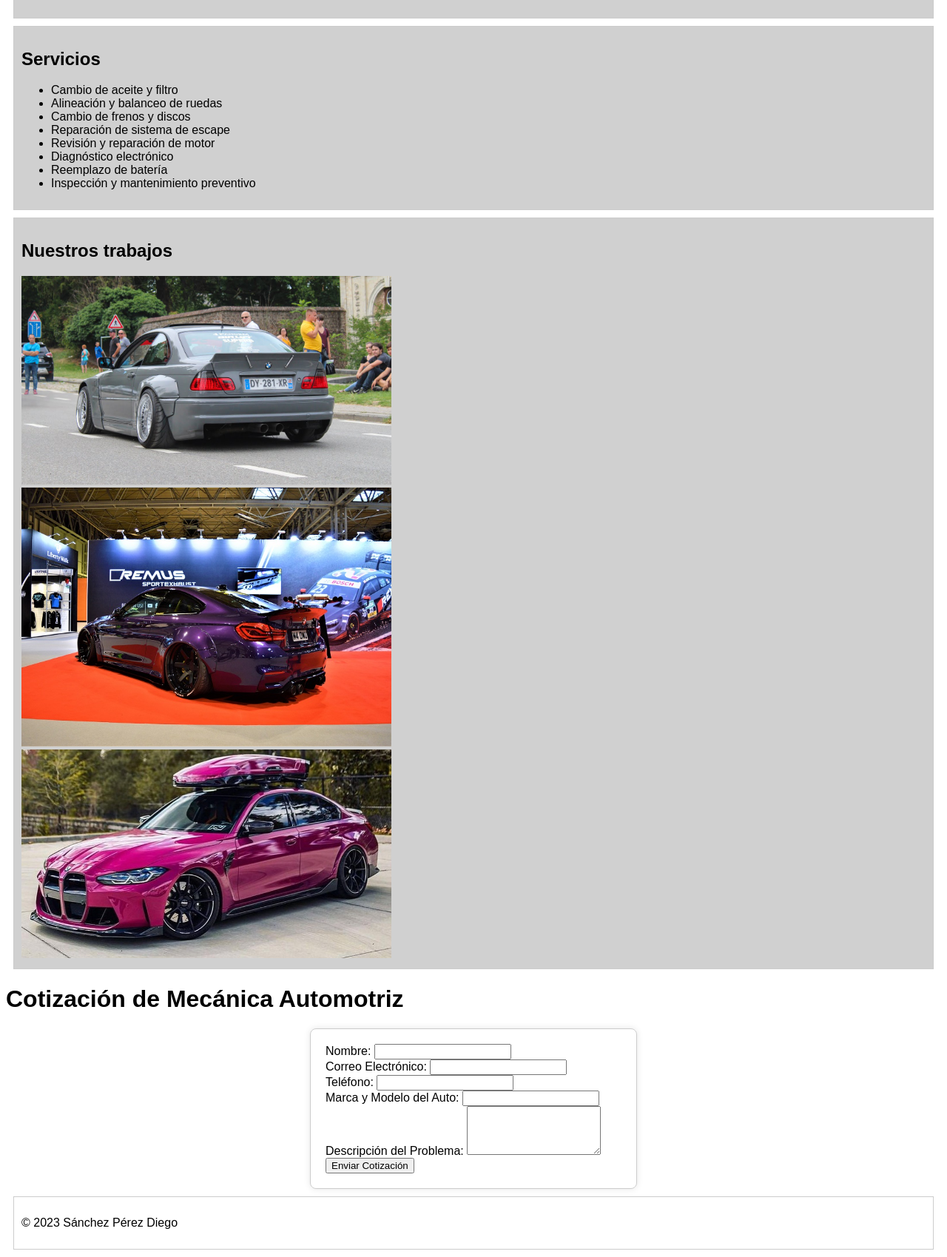
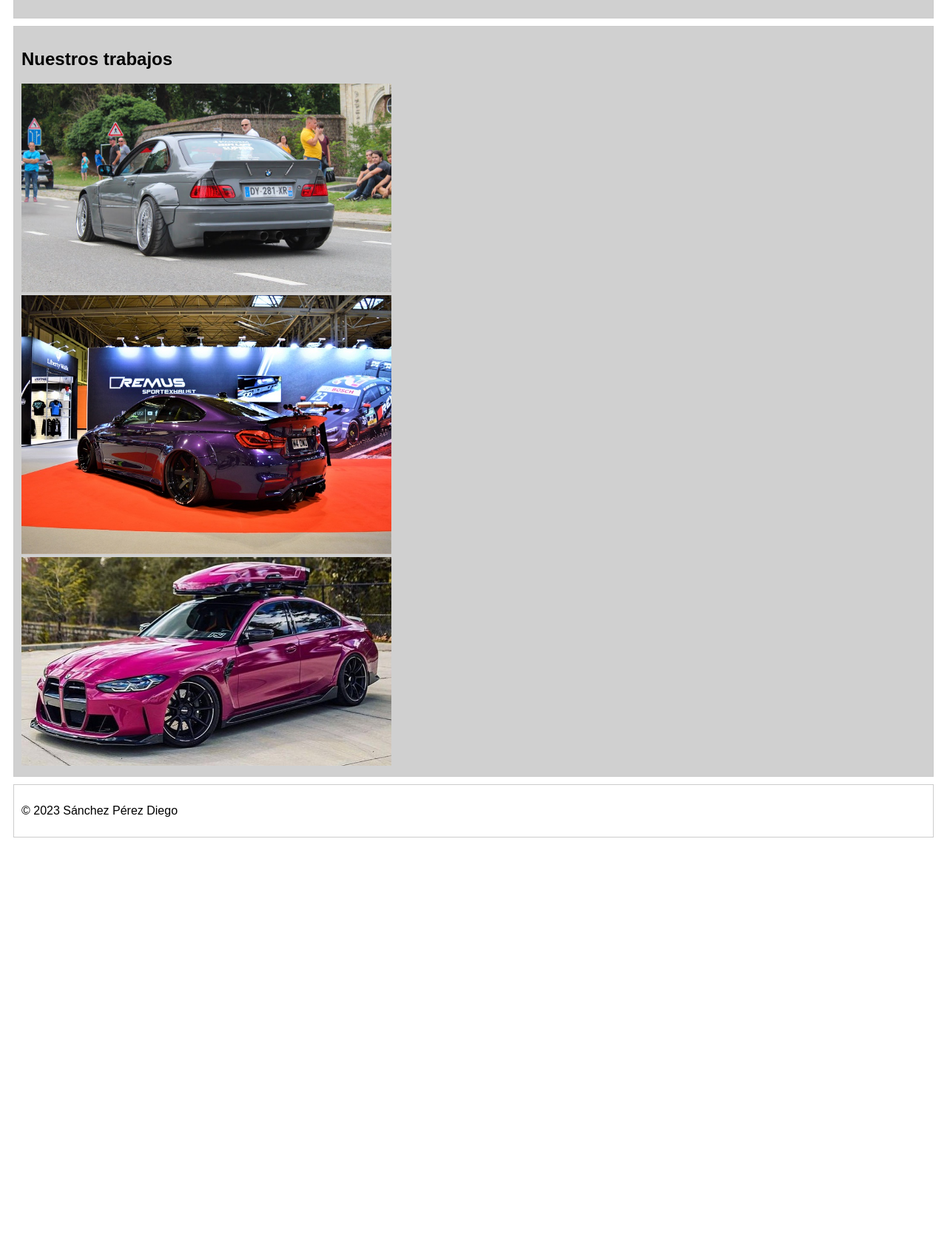
Before and after one commit to diegomost/diegomost.github.io, a plain HTML site: page index.html in a window 1280 px wide. Shown: the part 210-1909 px from the top of the page at 74% size. After the commit the page ends 1352 px from the top, so only its background shows below. Drawn offline with Linux system fonts and the light colour scheme.

Commit message:
Update index.html

```diff
--- a/index.html
+++ b/index.html
@@ -3,7 +3,7 @@
 <head>
     <meta charset="UTF-8">
     <meta name="viewport" content="width=device-width, initial-scale=1.0">
-    <title>Mecánica de Autos</title>
+    <title>Mecánica de Autos - Inicio</title>
     <link rel="stylesheet" href="styles.css">
 </head>
 <body>
@@ -14,65 +14,21 @@
 
     <nav>
         <ul>
-            <li><a href="#">Inicio</a></li>
-            <li><a href="#">Servicios</a></li>
-            <li><a href="#">Contacto</a></li>
+            <li><a href="index.html">Inicio</a></li>
+            <li><a href="servicios.html">Servicios</a></li>
+            <li><a href="contacto.html">Contacto</a></li>
         </ul>
     </nav>
 
     <section>
-        <h2>Servicios</h2>
-        <ul>
-            <li>Cambio de aceite y filtro</li>
-            <li>Alineación y balanceo de ruedas</li>
-            <li>Cambio de frenos y discos</li>
-            <li>Reparación de sistema de escape</li>
-            <li>Revisión y reparación de motor</li>
-            <li>Diagnóstico electrónico</li>
-            <li>Reemplazo de batería</li>
-            <li>Inspección y mantenimiento preventivo</li>
-        </ul>
-    </section>
-
-      <section>
         <h2>Nuestros trabajos</h2>
         <img src="1.jpg" alt = "Foto de trabajo de pintura" title="Pulsa para agrandar" align = "bottom" width="500" height="282"/> <br/>
         <img src="2.jpg" alt = "Foto de trabajo de tuneo" title="Pulsa para agrandar" align = "bottom" width="500" height="350"/> <br/>
         <img src="3.jpg" alt = "Foto de trabajo de servicio" title="Pulsa para agrandar" align = "bottom" width="500" height="282"/> <br/>
     </section>
 
-<h1>Cotización de Mecánica Automotriz</h1>
-
-    <form id="cotizacionForm">
-        <label for="nombre">Nombre:</label>
-        <input type="text" id="nombre" name="nombre" required align="right"><br/>
-
-        <label for="email">Correo Electrónico:</label>
-        <input type="email" id="email" name="email" requiredalign="right"><br/>
-
-        <label for="telefono">Teléfono:</label>
-        <input type="tel" id="telefono" name="telefono"align="right"><br/>
-
-        <label for="marcaModelo">Marca y Modelo del Auto:</label>
-        <input type="text" id="marcaModelo" name="marcaModelo" requiredalign="right"><br/>
-
-        <label for="descripcionProblema">Descripción del Problema:</label>
-        <textarea id="descripcionProblema" name="descripcionProblema" rows="4" requiredalign="right"></textarea><br/>
-
-        <button type="button" onclick="enviarCotizacion()">Enviar Cotización</button><br/>
-    </form>
-
-<script>
-        function enviarCotizacion() {
-            alert("Cotización enviada con éxito. Nos pondremos en contacto contigo pronto.");
-            document.getElementById("cotizacionForm").reset();
-        }
-    </script>
-
     <footer>
         <p>&copy; 2023 Sánchez Pérez Diego</p>
     </footer>
-
-
 </body>
 </html>
```
